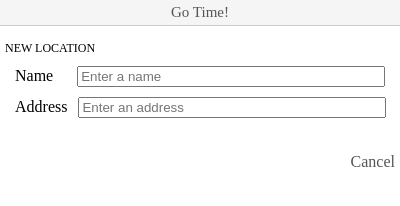
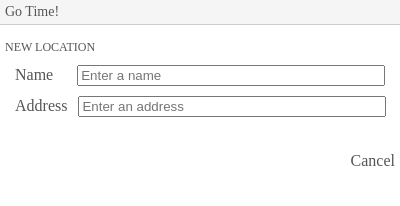
Before and after one commit to goosetail/go-time-extension, a browser extension: page core/popup.html in a window 400 px wide. Drawn offline with Linux system fonts and the light colour scheme; some packages are replaced by stand-ins of ours.

Commit message:
Minor style updates

```diff
--- a/core/css/popup.css
+++ b/core/css/popup.css
@@ -12,12 +12,11 @@ label{
 h1 {
 	margin: 0;
 	padding: 0;
-	font-size: 15px;
+	font-size: 14px;
 	font-weight: normal;
-	text-align: center;
 	background-color: #f5f5f5;
 	border-bottom: 1px solid #ccc;
-	padding: 4px 0;
+	padding: 4px 5px;
 }
 
 h2 {
--- a/core/js/popup.js
+++ b/core/js/popup.js
@@ -244,6 +244,8 @@ function calculateRoute(location, start, end){
 
 getLocations();
 attachEventListeners();
+
+// chrome autofocuses the first link when the pop up opens and it's kind of annoying
 setTimeout(function(){
   newLocationLink.blur();
-  }, 200)
+}, 200)
--- a/core/popup.html
+++ b/core/popup.html
@@ -5,7 +5,7 @@
 	</head>
 	<body>
 		<div class = "container">
-				<h1 id = "brand"> Go Time! </div>
+				<h1 id = "brand"> Go Time! </h1>
 
 				<div class="content">
 
@@ -27,7 +27,7 @@
 							<input id = "address-input", name="autocomplete", value="", placeholder="Enter an address", tabindex="2">
 						</label>
 
-						<a id="cancel-new-location-link", href="javascript:void(0);"> Cancel </a>
+						<a id="cancel-new-location-link", href="javascript:void(0);"> Cancel</a>
 					</div>
 
 				</div>
```
